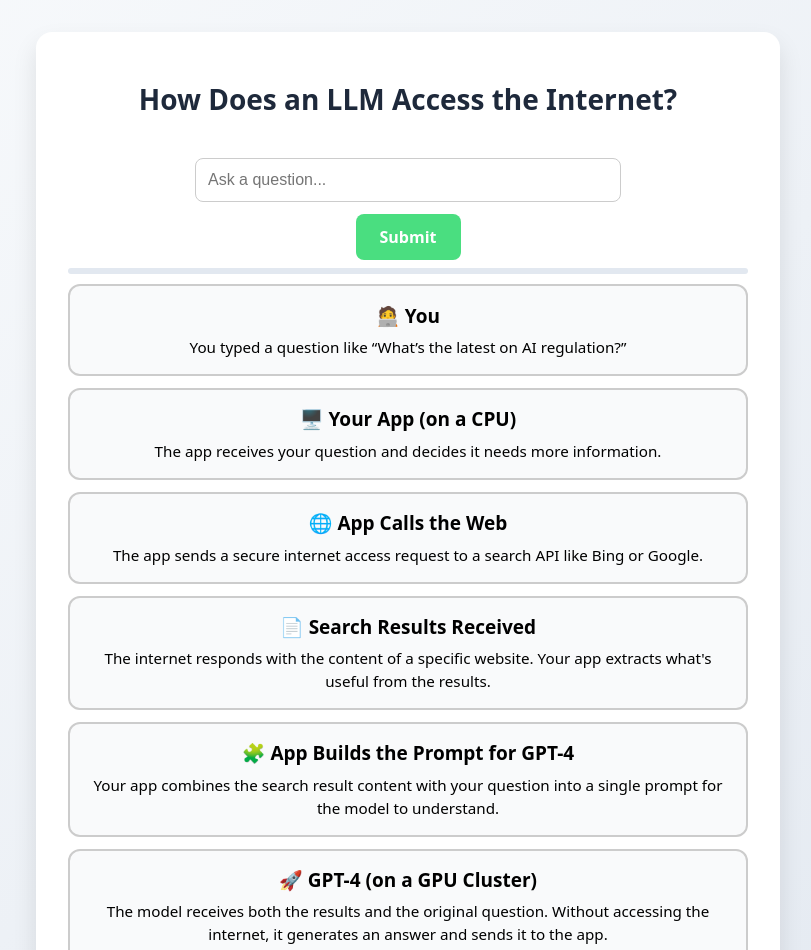
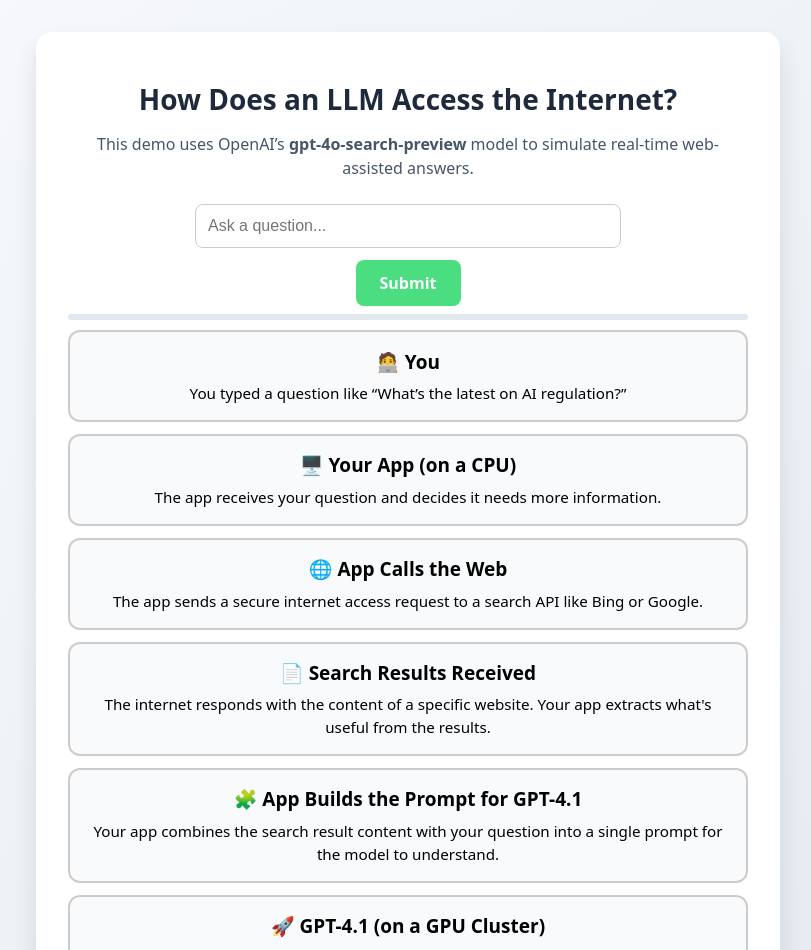
Before and after one commit to Valentino117/llm-internet-visualizer, a React (Vite) app in the folder frontend/: page / in a window 1280 px wide. Shown: the top 950 px of the page, without its empty margins (232-1043 px from the left). Built offline with nearby package versions, Linux system fonts and the light colour scheme.

Commit message:
Update header to reference gpt-4o-search-preview

```diff
--- a/frontend/src/App.jsx
+++ b/frontend/src/App.jsx
@@ -67,7 +67,7 @@
       >
         <h1
           style={{
-            marginBottom: '1.5em',
+            marginBottom: '0.5em',
             color: '#1e293b',
             fontSize: '1.75rem',
             fontWeight: '600',
@@ -76,6 +76,15 @@
         >
           How Does an LLM Access the Internet?
         </h1>
+        <p
+          style={{
+            marginBottom: '1.5em',
+            color: '#475569',
+            fontSize: '1rem',
+          }}
+        >
+          This demo uses OpenAI’s <strong>gpt-4o-search-preview</strong> model to simulate real-time web-assisted answers.
+        </p>
         <form
           onSubmit={handleSubmit}
           style={{
--- a/frontend/src/components/LLMFlowVisualizer.jsx
+++ b/frontend/src/components/LLMFlowVisualizer.jsx
@@ -28,13 +28,13 @@
   {
     key: 'prepare',
     emoji: '🧩',
-    title: 'App Builds the Prompt for GPT-4',
+    title: 'App Builds the Prompt for GPT-4.1',
     description: 'Your app combines the search result content with your question into a single prompt for the model to understand.',
   },
   {
     key: 'llm',
     emoji: '🚀',
-    title: 'GPT-4 (on a GPU Cluster)',
+    title: 'GPT-4.1 (on a GPU Cluster)',
     description: 'The model receives both the results and the original question. Without accessing the internet, it generates an answer and sends it to the app.',
   },
   {
```
